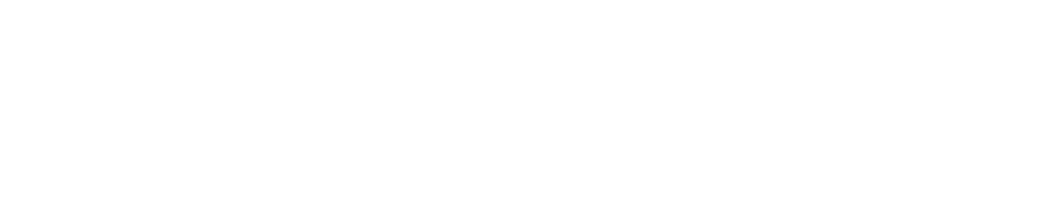
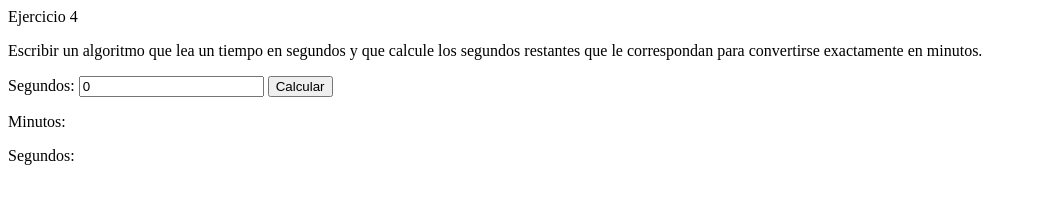
Before and after one commit to JulioRLR/Ejercicios-JavaScript, a plain HTML site: page EjercicioJS4.html in a window 1280 px wide. Shown: the whole page, without its empty margins (0-1037 px from the left). Drawn offline with Linux system fonts and the light colour scheme.

Commit message:
Update EjercicioJS4.html

```diff
--- a/EjercicioJS4.html
+++ b/EjercicioJS4.html
@@ -7,6 +7,33 @@
     <title>EjercicioJS 4</title>
 </head>
 <body>
+    <header>Ejercicio 4</header>
+    <P>
+        Escribir un algoritmo que lea un tiempo en segundos y que calcule los
+        segundos restantes que le correspondan para convertirse exactamente en
+        minutos.
+    </P>
+    <div>
+        <label>Segundos:</label>
+        <input type="number" id="numero" value="0">
+        <button type="button" onclick="minutos();">Calcular</button>
+    </div>
+    <div>
+        <p>Minutos:</p>
+        <p id="minutos"></p>
+        <p>Segundos:</p>
+        <p id="segundos"></p>
+    </div>
+</body>
+<script>
+    function minutos(){
+        var numero = parseInt(document.getElementById('numero').value);
+        var minutos,segundos;
+        minutos = Math.floor(numero/60);
+        segundos = numero - (minutos*60);
 
-</body>
+        document.getElementById("minutos").innerHTML=minutos;
+        document.getElementById("segundos").innerHTML=segundos;
+    }
+</script>
 </html>
```
